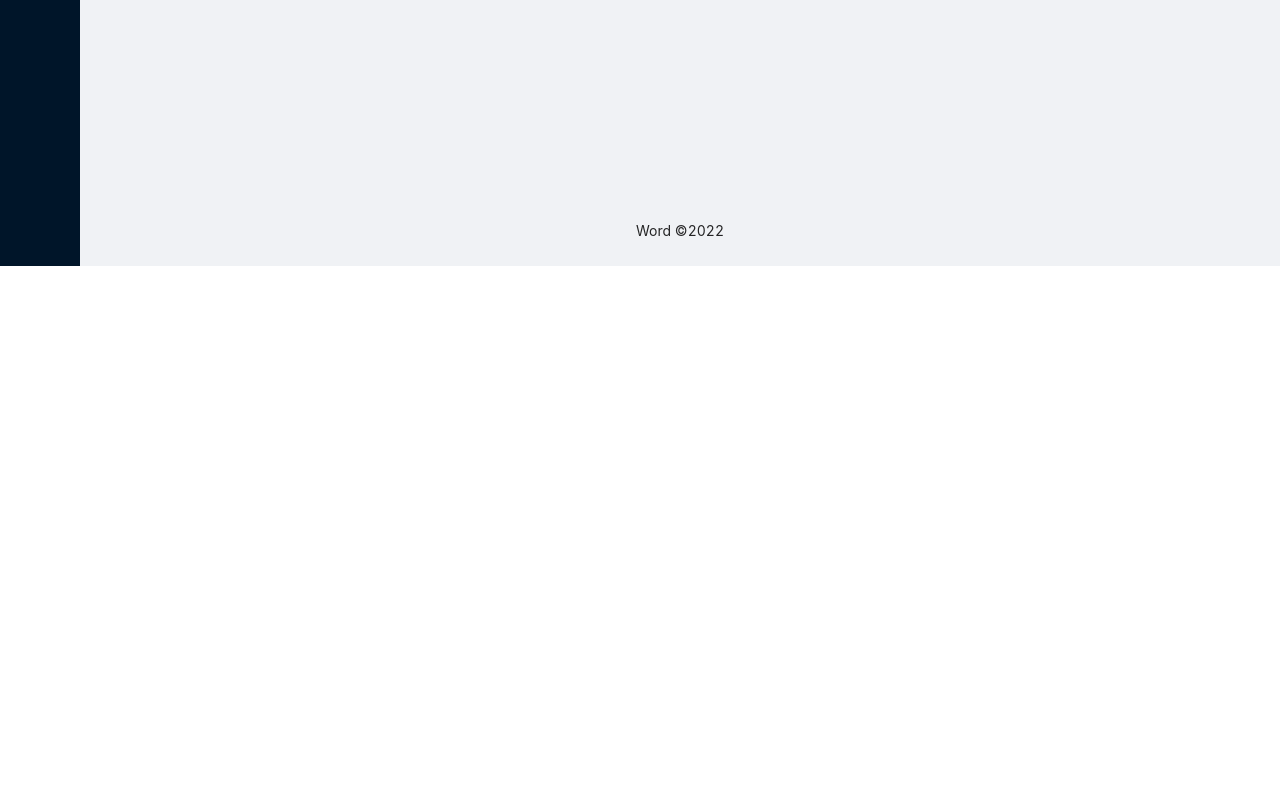
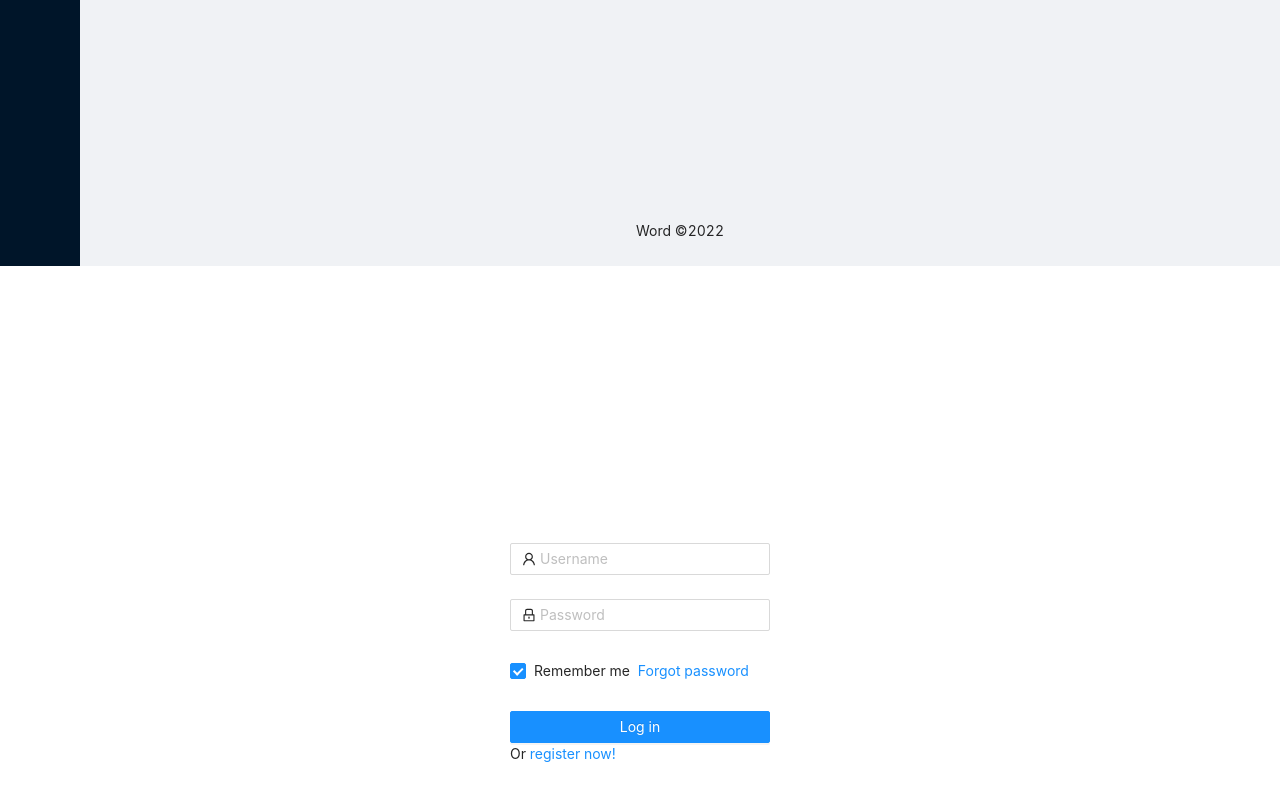
Before and after one commit to erdemakkaya/Hackathon, a React (Create React App) app in the folder client-app/: page /login in a window 1280 px wide. Shown: the part 534-1334 px from the top of the page. Before the commit the page ends 800 px from the top, so only its background shows below. Built offline with nearby package versions, Linux system fonts and the light colour scheme.

Commit message:
Login page added
Login page added.
Route structre has changed

```diff
--- a/client-app/src/App.js
+++ b/client-app/src/App.js
@@ -1,12 +1,27 @@
 import React from 'react';
 import './App.css';
+import { BrowserRouter as Router,
+  Route,
+  Routes,useNavigate } from "react-router-dom";
 import WordLayout from './components/Layout';
+import Login from './components/Login/Login';
+import Home from './components/Home/Home';
+import List from "./components/List/List";
+
+
 
 function App() {
   return (
 
     <React.StrictMode>
       <WordLayout/>
+      <Router>
+      <Routes>
+    <Route  path="login" element = {<Login />} />
+    <Route  path="/home" element = {<Home />} />
+    <Route  path="/list" element = {<List />} />
+               </Routes>
+               </Router>
       </React.StrictMode>
 
   )
--- a/client-app/src/components/Home/Home.js
+++ b/client-app/src/components/Home/Home.js
@@ -4,6 +4,7 @@ import {
     Row, Col, Typography, Input, Form, Button, Checkbox,
     Radio, Switch, Slider, Select, message
 } from 'antd';
+import WordLayout from '../Layout/';
 
 import "./styles.css";
 
@@ -35,6 +36,7 @@ function Home() {
         checked.includes(item) ? "checked-item" : "not-checked-item";
 
     return (
+        <WordLayout>
         <div className="home">
             <div class="notification-list">
                 <div class="ntfc-box ntfc-siemens">
@@ -101,6 +103,7 @@ function Home() {
                 </div>
             </div>
         </div>
+        </WordLayout>
     );
 }
 
--- a/client-app/src/components/Layout/index.js
+++ b/client-app/src/components/Layout/index.js
@@ -3,11 +3,6 @@ import React, { useState } from "react";
 import { Layout } from "antd";
 import WordSider from "../Sider";
 import WordHeader from "../Header";
-import Home from "../Home/Home";
-import List from "../List/List";
-import WordCardFetch from "../WordCard/WordCardFetch";
-import GrammerCreate from "../../features/Grammer/GrammerCreate";
-import GrammerList from "../../features/Grammer/GrammerList";
 
 import {
   BrowserRouter as Router,
@@ -45,15 +40,7 @@ function WordLayout() {
               minHeight: 280,
             }}
           >
-           <Routes>
-           <Route  path="/home" element = {<Home />} />
-           <Route  path="/list" element = {<List />} />
-           <Route  path="/test" element = {<WordCardFetch />} />
-           <Route  path="/creategrammer/:id" element = {<GrammerCreate />} />
-           <Route  path="/listgrammer" element = {<GrammerList />} />
 
-
-                      </Routes>
 
           </Content>
           <Footer style={{ textAlign: "center" }}>
--- /dev/null
+++ b/client-app/src/components/Login/Login.css
@@ -0,0 +1,12 @@
+#components-form-demo-normal-login .login-form {
+    max-width: 300px;
+  }
+  #components-form-demo-normal-login .login-form-forgot {
+    float: right;
+  }
+  #components-form-demo-normal-login .ant-col-rtl .login-form-forgot {
+    float: left;
+  }
+  #components-form-demo-normal-login .login-form-button {
+    width: 100%;
+  }
--- /dev/null
+++ b/client-app/src/components/Login/Login.js
@@ -0,0 +1,102 @@
+import React, { useState } from 'react';
+import { BrowserRouter as Router,
+    Route,
+    Routes,useNavigate } from "react-router-dom";
+import 'antd/dist/antd.css';
+import {Row, Col, Typography, Input, Form, Button,Checkbox,
+   Switch, Select, Icon,} from 'antd';
+   import { UserOutlined, LockOutlined } from '@ant-design/icons';
+  import WordLayout from '../Layout'
+
+const formItemLayout = {
+  labelCol: {
+    xs: { span: 24 },
+    sm: { span: 8 },
+  },
+  wrapperCol: {
+    xs: { span: 24 },
+    sm: { span: 16 },
+  },
+};
+
+
+
+const Login = ()  => {
+
+
+    const [loading, setLoading] = useState(false);
+
+    const navigate = useNavigate()
+
+    const onFinish = (values) => {
+
+      };
+
+
+  return (
+
+    <div>
+
+    <Row type="flex" justify="center" align="middle" style={{minHeight: '100vh'}}>
+    <Col >
+    <Form
+      name="normal_login"
+      className="login-form"
+      initialValues={{
+        remember: true,
+      }}
+      onFinish={onFinish}
+    >
+      <Form.Item
+        name="username"
+        rules={[
+          {
+            required: true,
+            message: 'Please input your Username!',
+          },
+        ]}
+      >
+        <Input prefix={<UserOutlined className="site-form-item-icon" />} placeholder="Username" />
+      </Form.Item>
+      <Form.Item
+        name="password"
+        rules={[
+          {
+            required: true,
+            message: 'Please input your Password!',
+          },
+        ]}
+      >
+        <Input
+          prefix={<LockOutlined className="site-form-item-icon" />}
+          type="password"
+          placeholder="Password"
+        />
+      </Form.Item>
+      <Form.Item>
+        <Form.Item name="remember" valuePropName="checked" noStyle>
+          <Checkbox>Remember me</Checkbox>
+        </Form.Item>
+
+        <a className="login-form-forgot" href="">
+          Forgot password
+        </a>
+      </Form.Item>
+
+      <Form.Item>
+        <Button onClick={() => navigate('/home')} type="primary" block className="login-form-button">
+          Log in
+        </Button>
+        Or <a href="">register now!</a>
+      </Form.Item>
+    </Form>
+    </Col>
+        </Row>
+
+
+    </div>
+
+  );
+};
+
+export default Login;
```
